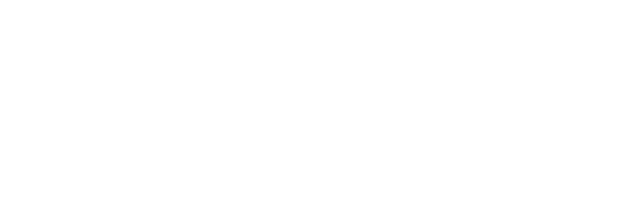
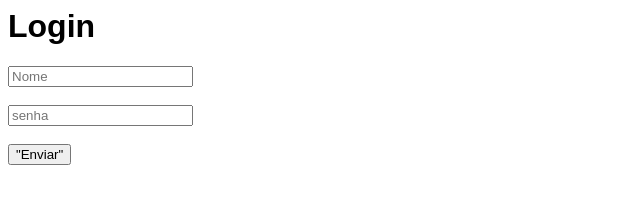
Before and after one commit to AugustoCesarPrusch/programacaoweb_ec, a website: page index.html in a window 1280 px wide. Shown: the whole page, without its empty margins (0-640 px from the left). Drawn offline with Linux system fonts and the light colour scheme.

Commit message:
Inicio de desenvolvimento de login

```diff
--- a/index.html
+++ b/index.html
@@ -3,8 +3,20 @@
         <meta charset="UTF-8">
         <meta name="viewport" content="width=device-width, initial-scale=1.0">
         <title>Programação de WEB</title>
+        <style>
+            body{
+                font-family: Arial, Helvetica, sans-serif;
+            }
+        </style>
     </head>
     <body>
-        <div></div>
+        <div>
+            <h1> Login </h1>
+            <input type="text" placeholder="Nome">
+            <br><br>
+            <input type="passsword" placeholder="senha">
+            <br><br>
+            <button>"Enviar"</button>
+        </div>
     </body>
 </html>
```
